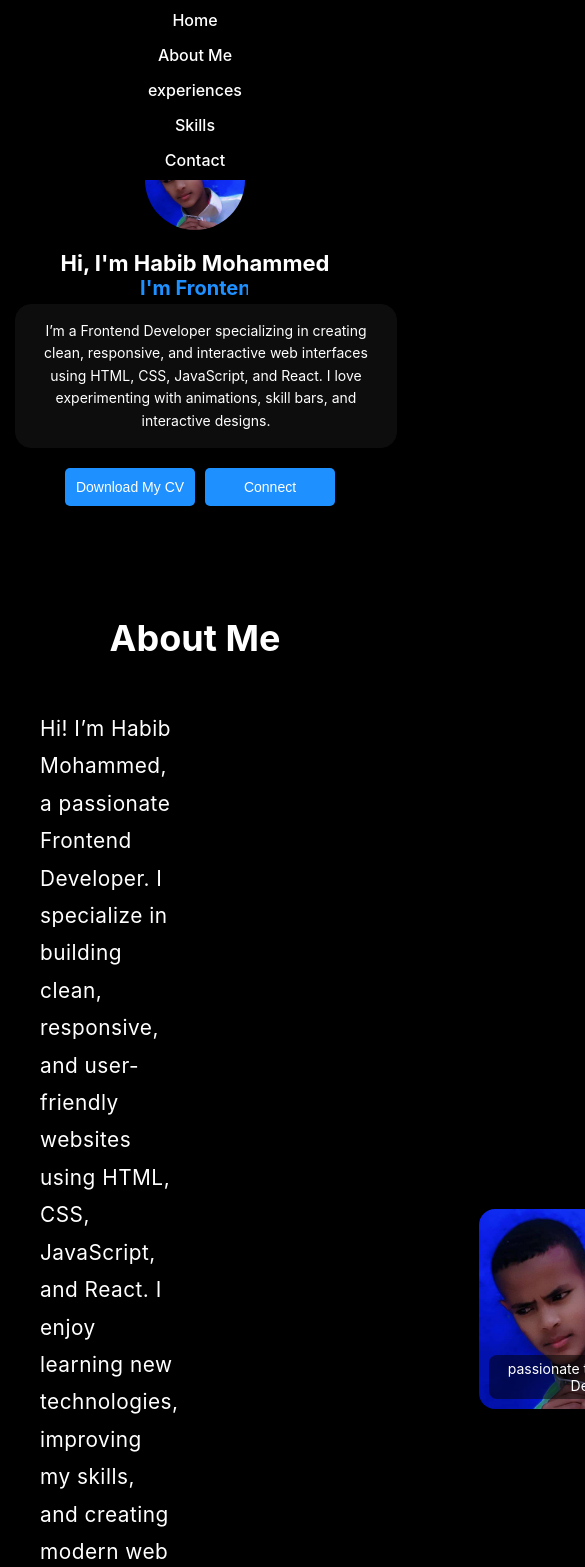
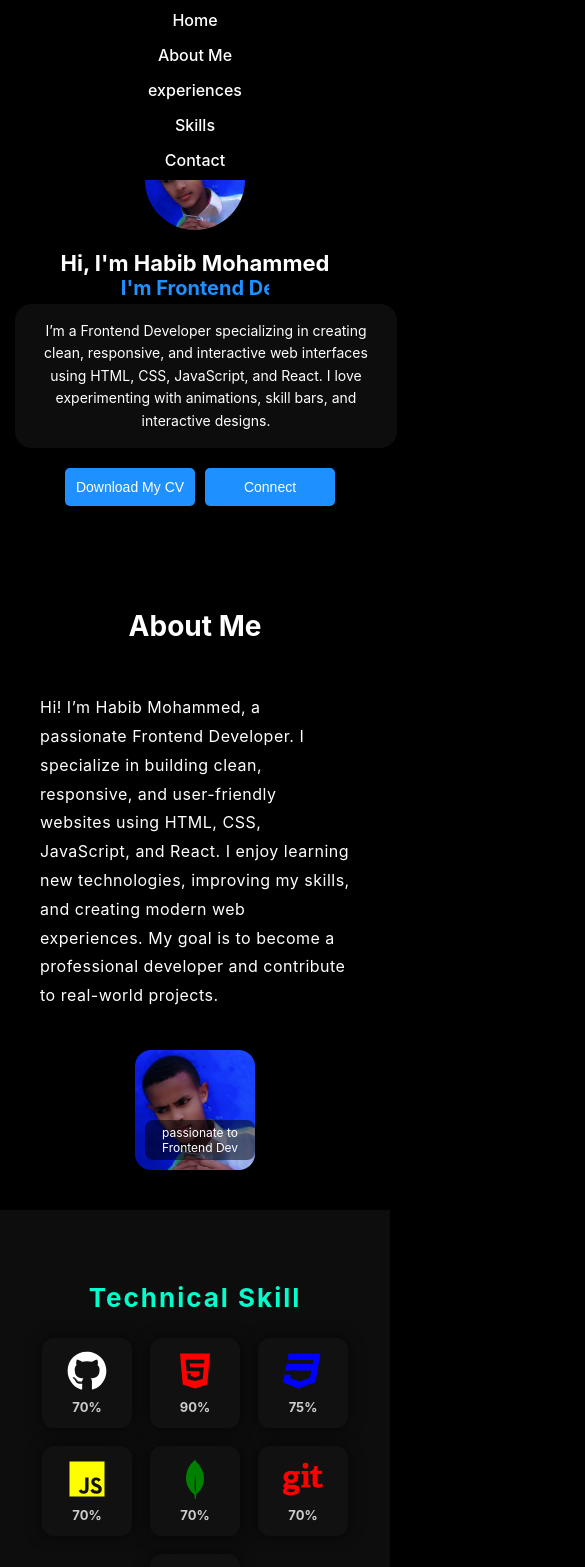
Before and after one commit to habib-dev7904/Portfolio, a React (Create React App) app: page / in a window 390 px wide. Shown: the top 1567 px of the page, 585 px wide, since content can reach past the window. Built offline with nearby package versions, Linux system fonts and the light colour scheme.

Commit message:
Fix mobile navbar: fixed position and responsive layout

```diff
--- a/src/components/About.css
+++ b/src/components/About.css
@@ -59,32 +59,40 @@
   font-size: 14px;
 }
 
-
-@media (max-width: 768px) {
-
-  nav {
-    padding: 10px 0;
+/* ===== RESPONSIVE STYLES ===== */
+@media (max-width: 900px) {
+  .about-card {
+    flex-direction: column;  /* Stack vertically on smaller screens */
+    gap: 20px;               /* Reduce spacing for mobile */
+    align-items: center;     /* Center items */
   }
 
-  /* Stack menu vertically on mobile */
-  .nav-menu {
-    flex-direction: column;   /* vertical stack */
-    gap: 15px;
-    background-color: black;
-    padding: 15px 0;
-    align-items: center;      /* center links */
+  .text-section {
+    max-width: 100%;         /* Full width */
+    text-align: center;      /* Center text on smaller screens */
   }
 
-  /* Bigger touch area for mobile */
-  .nav-menu li a {
-    font-size: 1rem;
-    padding: 10px 20px;
+  .image-container {
+    width: 150px;            /* Smaller image */
+    height: 150px;
   }
-  .home img {
-    margin-top: 20px; /* space between navbar and image */
-    width: 120px;      /* adjust image size for mobile */
+
+  .image-text {
+    font-size: 12px;         /* Slightly smaller overlay text */
+  }
+}
+
+@media (max-width: 500px) {
+  .about h1 {
+    font-size: 28px;         /* Smaller heading */
+  }
+
+  .p1 {
+    font-size: 1rem;         /* Slightly smaller paragraph */
+  }
+
+  .image-container {
+    width: 120px;
     height: 120px;
   }
-  /* Keep underline intact */
-  /* No changes needed for ::after if you want the same effect */
 }
```
